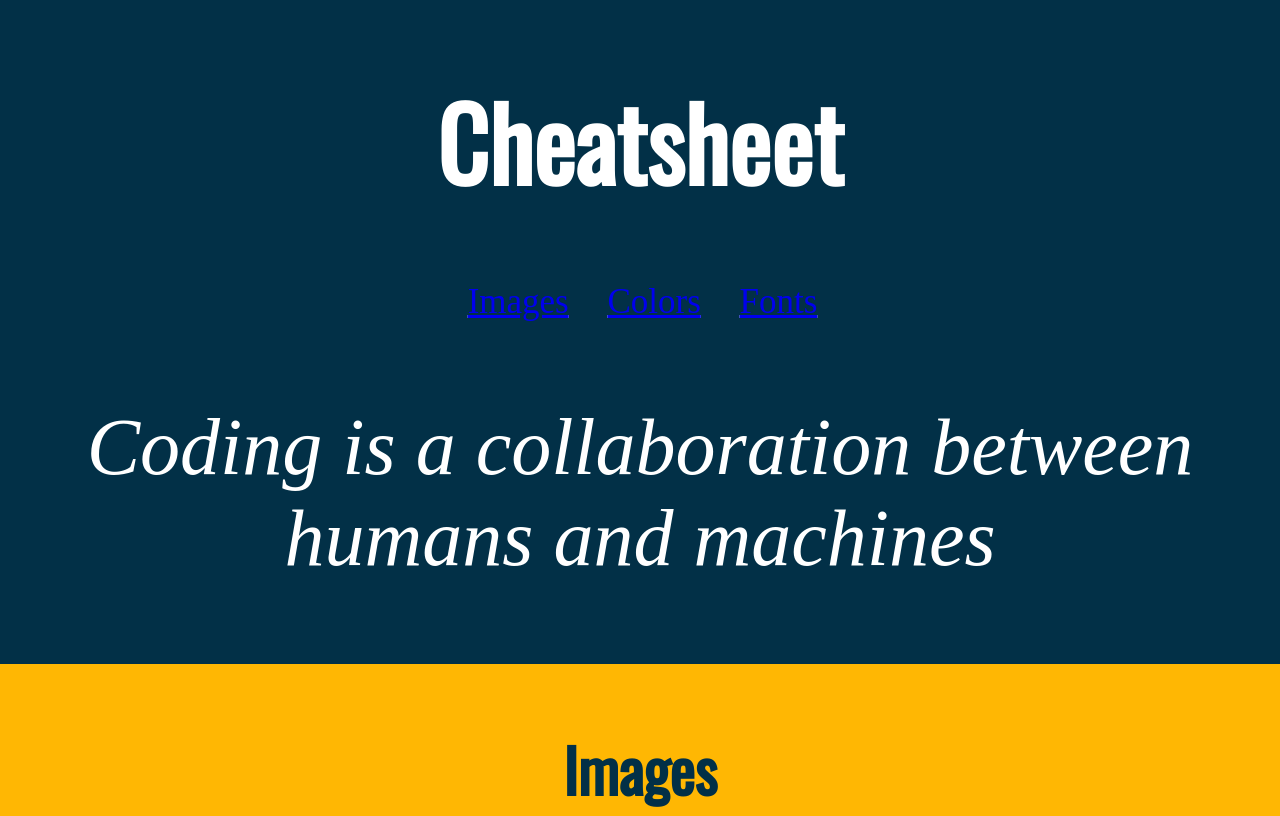
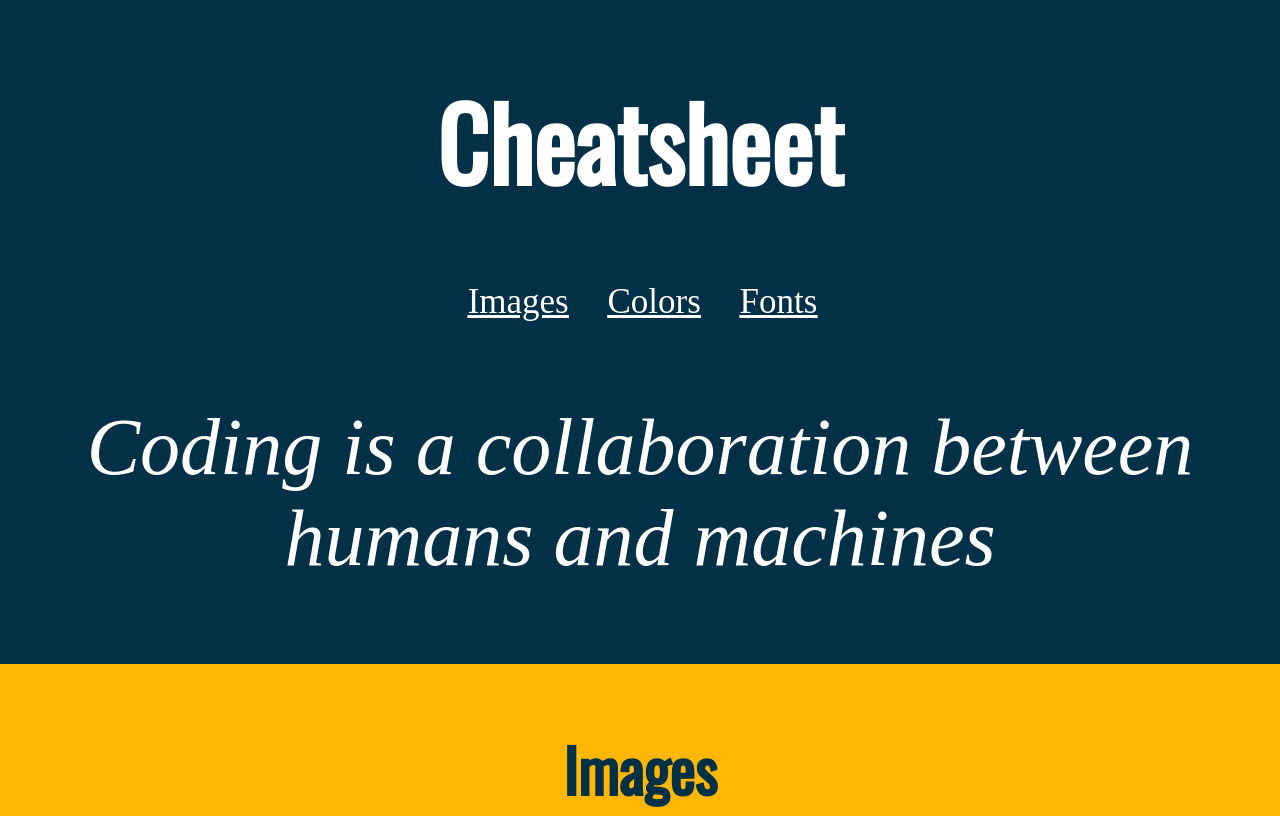
Before and after one commit to Mondrethos/cheatsheet, a plain HTML site: page index.html in a window 1280 px wide. Shown: the top 816 px of the page. Drawn offline with nearby package versions, Linux system fonts and the light colour scheme.

Commit message:
Fixed link colors

```diff
--- a/resources/style.css
+++ b/resources/style.css
@@ -142,6 +142,7 @@ table caption {
   color: #023047;
 }
 
-nav li a:visited {
+
+nav li a, nav li a:visited {
   color: white;
 }
```
